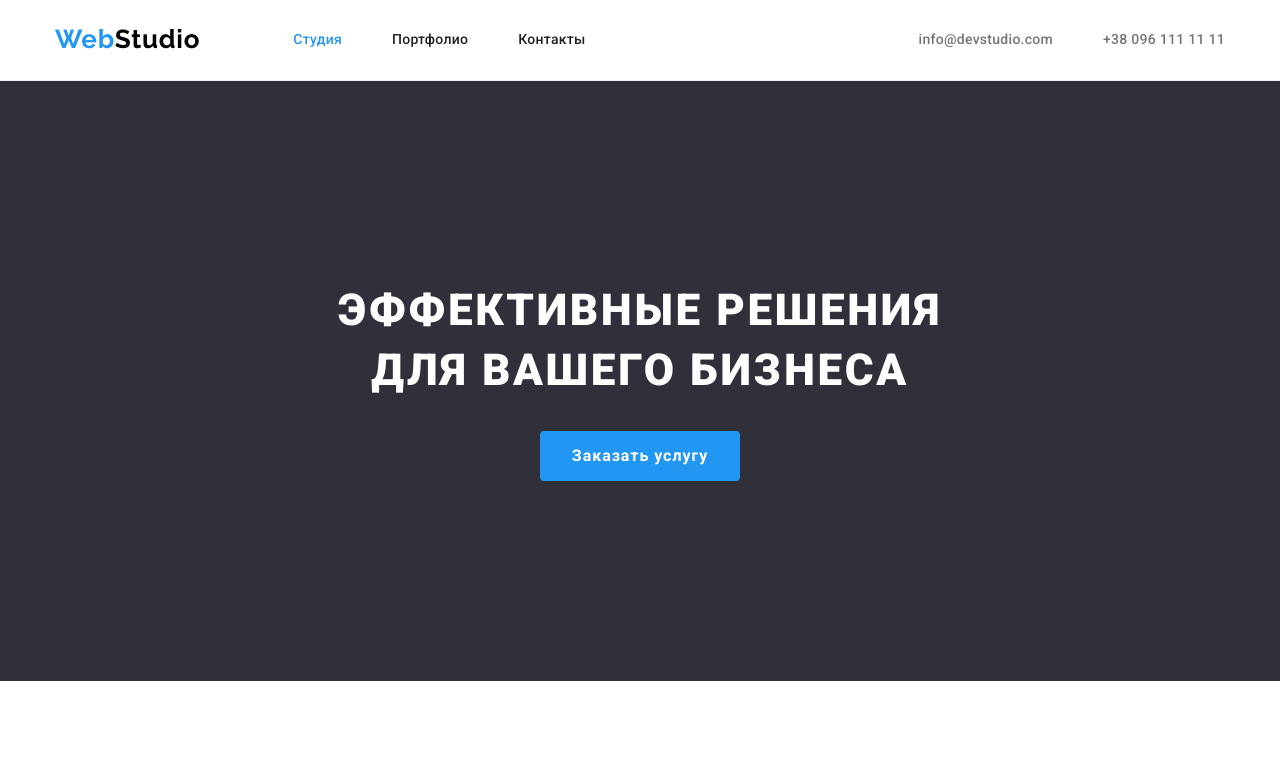
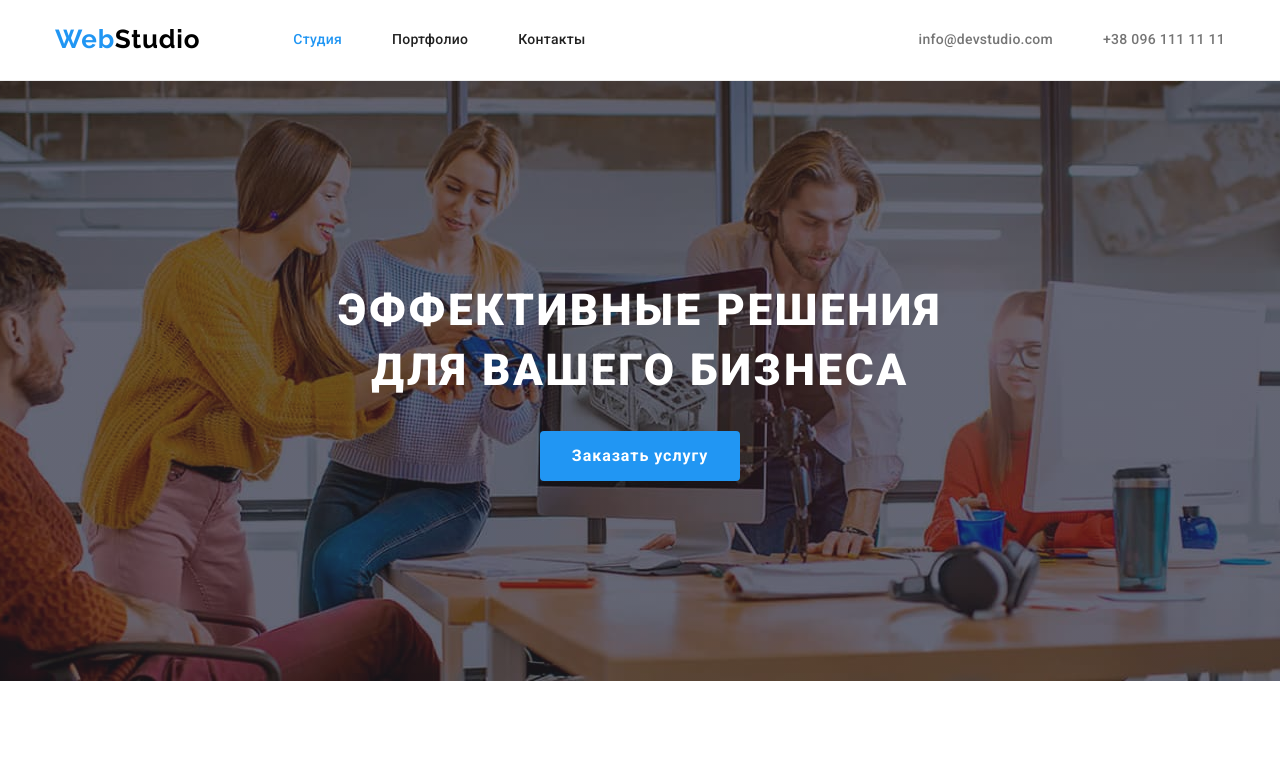
Before and after one commit to VIACHESLAV-ANT/goit-markup-hw-04, a plain HTML site: page index.html in a window 1280 px wide. Shown: the top 771 px of the page. Drawn offline with nearby package versions, Linux system fonts and the light colour scheme.

Commit message:
додання фотки в хедері

```diff
--- a/css/style.css
+++ b/css/style.css
@@ -173,9 +173,18 @@ header .logo{
 .hero{
     background-color: var(--bgc-up-color);
     color: var(--white-color);
-
+    height: 600px;
+    max-width: 1600px;
+    margin-left: auto;
+    margin-right: auto;
     text-align: center;
     padding: 200px 0;
+    /* background-image: url(../images/hero.jpg); */
+    background-image: linear-gradient(to right, rgba(47, 48, 58, 0.4), rgba(47, 48, 58, 0.4)), url(../images/hero.jpg);
+    background-size: cover;
+    background-repeat: no-repeat;
+    background-position: center;
+
 }
 
 .hero-title{
```
Also changed, not shown: images/envelope.svg (deleted).
